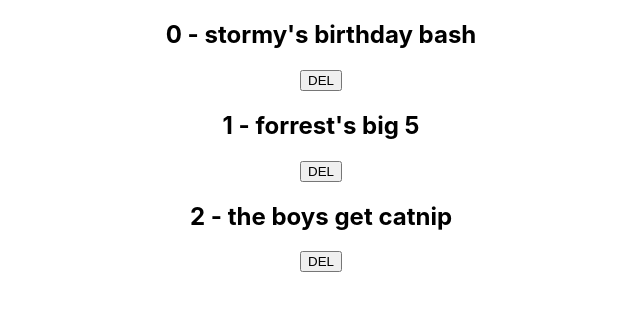
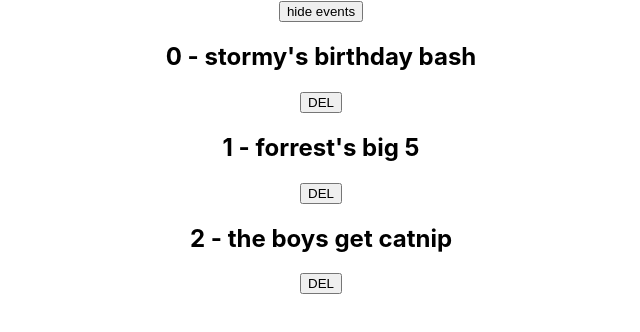
Before and after one commit to drayoden/udemyreact, a React (Create React App) app: page / in a window 1280 px wide. Shown: the top 332 px of the page, without its empty margins (319-959 px from the left). Built offline with nearby package versions, Linux system fonts and the light colour scheme.

Commit message:
complete 22 - conditional condTemplates

```diff
--- a/src/App.js
+++ b/src/App.js
@@ -3,13 +3,17 @@
 
 function App() {
 
-  // cycle through the events and display each one with proper formatting...
+  // boolean state
+  const [showEvents, setShowEvents] = useState(true)
+
+  // cycle through the events and display each one...
   const [events, setEvents] = useState([
     {title: "stormy's birthday bash",id: 1},
     {title: "forrest's big 5",id: 2},
     {title: "the boys get catnip",id: 3}
   ])
 
+  console.log(showEvents)
 
   const hClick = (id) => {
 
@@ -26,8 +30,21 @@
   return (
     <div className="App">
 
-      {/* map method has 'index' as well... cannot be used as a key, just an enumerator */}
-      {events.map( (event, index) => (
+      {/* use showEvents to control which button is displayed... */}
+      {showEvents && (
+        <div>
+          <button onClick={ () => setShowEvents(false)}>hide events</button>
+        </div>
+      )}
+
+      {!showEvents && (
+        <div>
+          <button onClick={ () => setShowEvents(true)}>show events</button>
+        </div>
+      )}
+
+      {/* showEvents controls if the events are displayed or not */}
+      {showEvents && events.map( (event, index) => (
         <div key={event.id}>
           <h2>{index} - {event.title}</h2>
 
```
Also changed, not shown: 1 other file (tests, documents, lock files or other folders).
